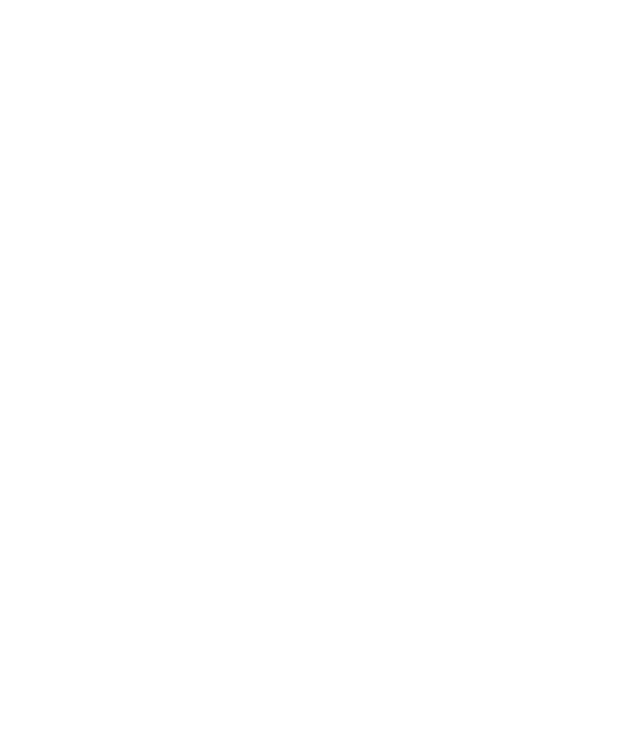
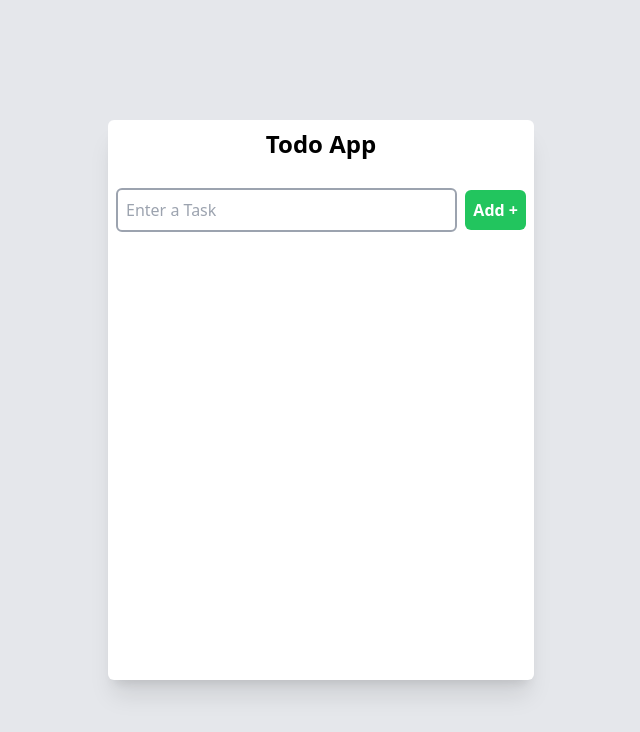
Before and after one commit to AG-codesDev/Internship-Assignment, a React (Vite) app: page / in a window 1280 px wide. Shown: the top 732 px of the page, without its empty margins (319-959 px from the left). Built offline with nearby package versions, Linux system fonts and the light colour scheme.

Commit message:
completed UI of TaskInput

```diff
--- a/src/App.jsx
+++ b/src/App.jsx
@@ -1,7 +1,11 @@
+import Container from "./Components/Container";
+
 function App() {
   return (
     <>
-      <div className="font-bold text-black bg-green-500"></div>
+      <div className="bg-gray-200 w-full h-screen flex items-center justify-center">
+        <Container />
+      </div>
     </>
   );
 }
--- /dev/null
+++ b/src/Components/Container.jsx
@@ -0,0 +1,13 @@
+import React from "react";
+import TaskInput from "./TaskInput";
+
+const Container = () => {
+  return (
+    <div className="bg-white h-[70%] w-1/3 shadow-xl flex flex-col gap-5 rounded-md">
+      <h1 className="text-center p-2 text-2xl font-bold font-sans">Todo App</h1>
+      <TaskInput />
+    </div>
+  );
+};
+
+export default Container;
--- /dev/null
+++ b/src/Components/TaskInput.jsx
@@ -0,0 +1,22 @@
+import React from "react";
+
+const TaskInput = () => {
+  return (
+    <div className="flex items-center gap-2 justify-center">
+      <div className="inputBox w-4/5">
+        <input
+          type="text"
+          className="border-2 rounded-md p-2 focus:outline-none w-full border-gray-400"
+          placeholder="Enter a Task"
+        />
+      </div>
+      <div className="addBtn">
+        <button className="bg-green-500 text-white font-semibold p-2 rounded-md">
+          Add +
+        </button>
+      </div>
+    </div>
+  );
+};
+
+export default TaskInput;
```
